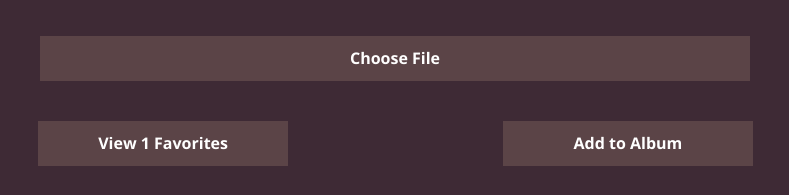
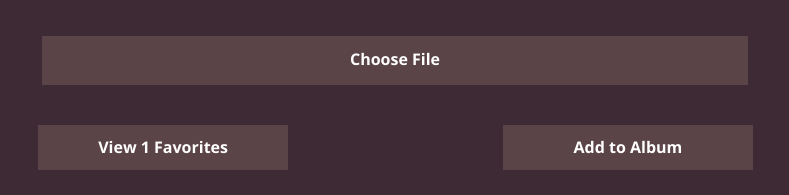
Before and after one commit to shannonmoranetz/foto-finder, a plain HTML site: page index.html in a window 1280 px wide. Shown: the part 284-479 px from the top of the page, 245-1034 px from the left. Drawn offline with nearby package versions, Linux system fonts and the light colour scheme.

Commit message:
Add file input button

```diff
--- a/index.html
+++ b/index.html
@@ -28,7 +28,8 @@
     <label for="caption-input" class="inputs labels">Caption</label>
     <input type="text" id="caption-input" class="inputs"></input>
     <div class="buttons">
-      <button type="submit" class="choose-button buttons">Choose File</button>
+      <input type="file" name="file" id="file" class="inputfile"></input>
+      <label for="file">Choose File</label>
       <div class="row-buttons">
         <button id="favorite-button" class="buttons">View 1 Favorites</button>
         <button id="add-button" class="buttons">Add to Album</button>
--- a/styles.css
+++ b/styles.css
@@ -81,6 +81,28 @@ header {
   margin-top: 16px;
 }
 
+.inputfile {
+  width: 0.1px;
+  height: 0.1px;
+  opacity: 0;
+  overflow: hidden;
+  position: absolute;
+  z-index: -1;
+}
+
+.inputfile + label {
+  height: 35px;
+  margin-top: -14px;
+  color: #FFFFFF;
+  background-color: #5B4447;
+  border: none;
+  text-align: center;
+  outline: none;
+  font-weight: 600;
+  width: 74%;
+  padding-top: 14px;
+}
+
 #title-input,
 #caption-input {
   border: solid 1px #d4d2d8;
@@ -97,17 +119,6 @@ header {
   margin-top: 40px;
   align-items: center;
   padding-top: 13px;
-}
-
-.choose-button {
-  height: 45px;
-  margin-top: -14px;
-  color: #FFFFFF;
-  background-color: #5B4447;
-  border: none;
-  text-align: center;
-  outline: none;
-  font-weight: 600;
 }
 
 .row-buttons {
@@ -129,7 +140,6 @@ header {
   margin-left: 15px;
   outline: none;
   font-weight: 600;
-
 }
 
 #add-button {
```
